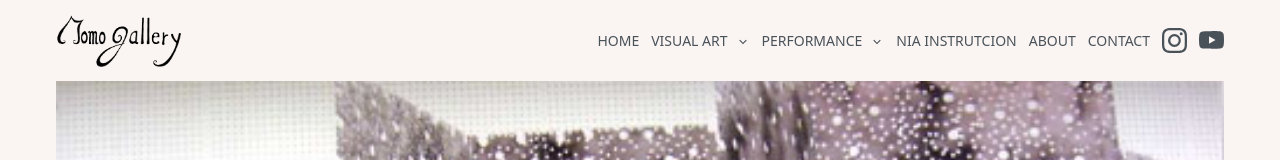
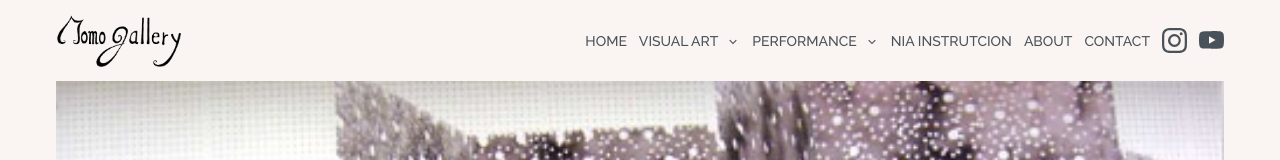
Before and after one commit to CarlSmoky/nextApp, a Next.js app: page / in a window 1280 px wide. Shown: the top 160 px of the page. Built offline with nearby package versions, Linux system fonts and the light colour scheme; a web font is replaced by a local one.

Commit message:
Change font

```diff
--- a/app/components/Navbar/NavLinks.tsx
+++ b/app/components/Navbar/NavLinks.tsx
@@ -34,7 +34,7 @@ const NavLinks: React.FC<ChildComponentProps> = ({ onToggle }) => {
         <div key={i}>
           <div className="text-left md:cursor-pointer group">
             <h1
-              className="py-7 px-3 lg:pr-0 pr-5 flex justify-between align-baseline text-grey-200 text-sm uppercase   hover:text-black-100 transition-all duration-300 ease-in-out"
+              className="py-7 px-3 lg:pr-0 pr-5 flex justify-between align-baseline text-grey-200 text-sm uppercase font-paragraph hover:text-black-100 transition-all duration-300 ease-in-out"
             >
               <Link onClick={clickHandler} href={link.link}>{link.name}</Link>
               {link.submenu && (<span className="text-lg lg:text-sm lg:hidden inline" onClick={() => {
@@ -57,7 +57,7 @@ const NavLinks: React.FC<ChildComponentProps> = ({ onToggle }) => {
                   <div className="bg-prime-100 rounded-sm grid grid-cols-3 px-5 ">
                     {link.sublinks.map((slink, i) => (
                       <div key={i}>
-                        <li className="text-sm text-grey-200 my-2.5">
+                        <li className="text-sm font-paragraph text-grey-200 my-2.5">
                           <Link
                             href={slink.link}
                             className="hover:text-black-100 transition-all duration-300 ease-in-out"
@@ -82,7 +82,7 @@ const NavLinks: React.FC<ChildComponentProps> = ({ onToggle }) => {
             {link.sublinks.map((slinks, i) => (
               <div key={i}>
                 <div>
-                  <li onClick={clickHandler} className="py-3 pl-14 text-grey-200 text-sm  uppercase hover:text-black-100 transition-all duration-300 ease-in-out">
+                  <li onClick={clickHandler} className="py-3 pl-14 text-grey-200 text-sm  uppercase font-paragraph hover:text-black-100 transition-all duration-300 ease-in-out">
                     <Link href={slinks.link}>{slinks.name}</Link>
                   </li>
                 </div>
```
